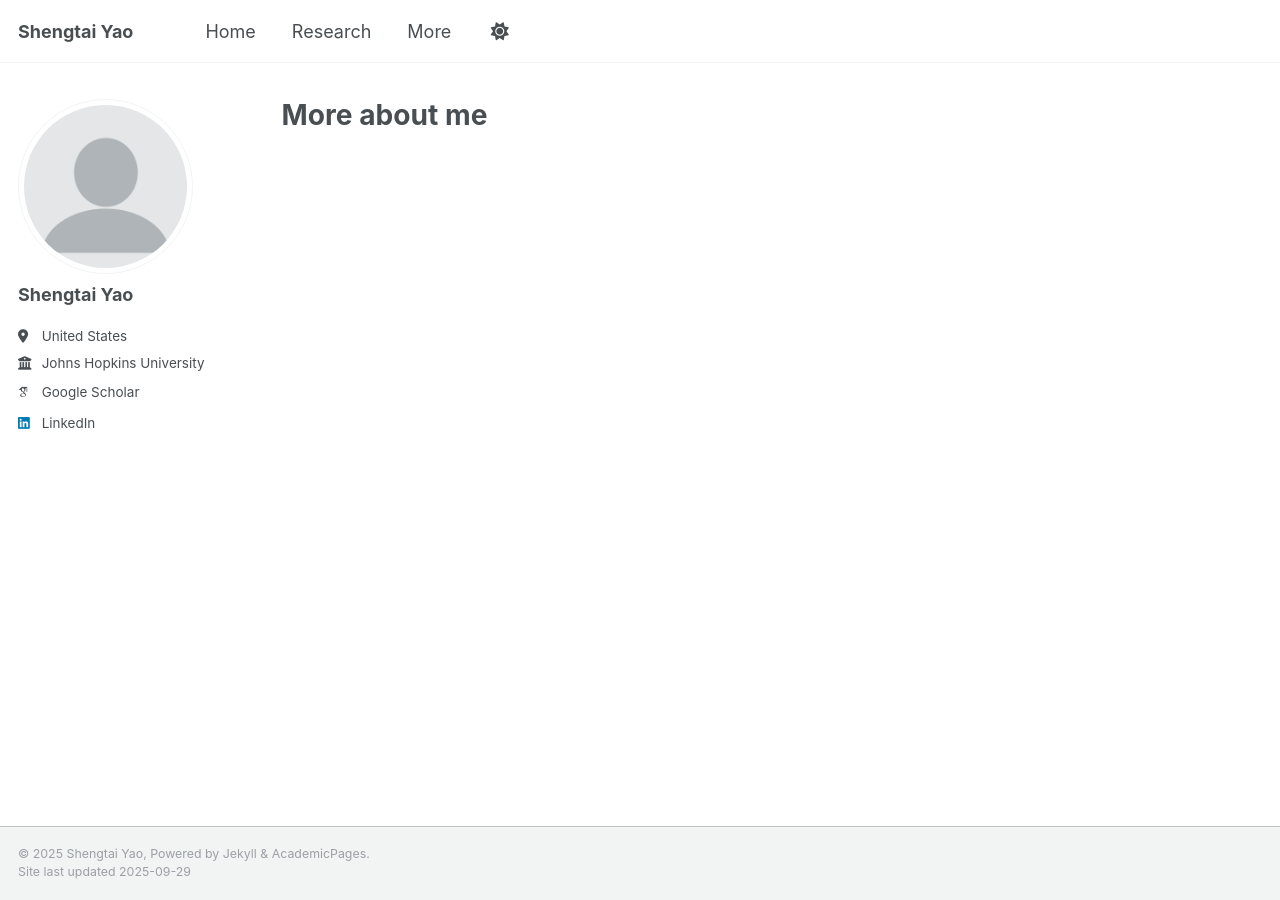
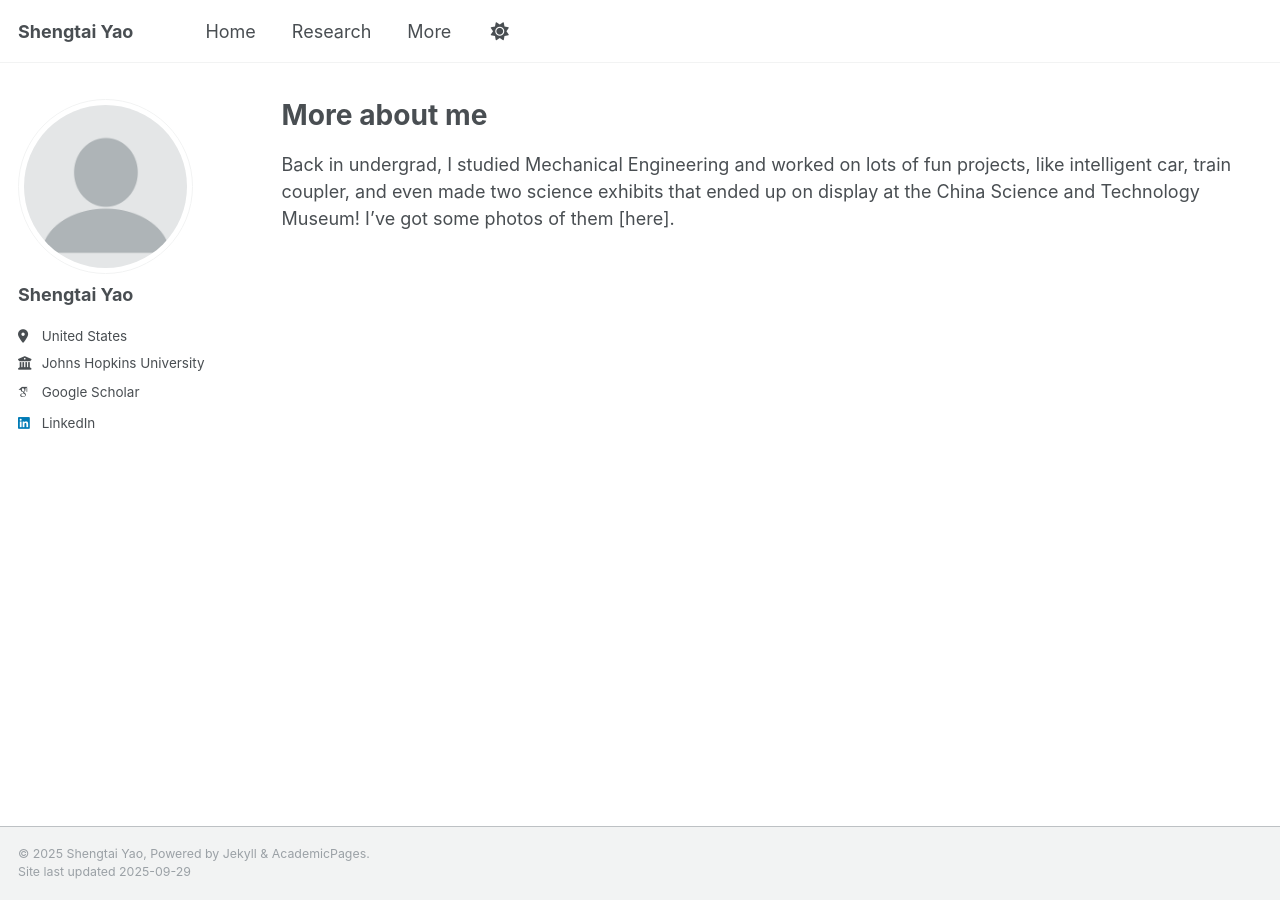
Before and after one commit to Yaoshengtai/Yaoshengtai.github.io, a Jekyll site: the page built from _pages/more.md, in a window 1280 px wide. Built offline with Jekyll 4.4.1, drawn with Linux system fonts in a browser that asks for light colours; some web fonts are replaced.

Commit message:
Update more.md

```diff
--- a/_pages/more.md
+++ b/_pages/more.md
@@ -5,3 +5,5 @@ layout: archive
 author_profile: true
 
 ---
+
+Back in undergrad, I studied Mechanical Engineering and worked on lots of fun projects, like intelligent car, train coupler, and even made two science exhibits that ended up on display at the China Science and Technology Museum! I’ve got some photos of them [here].
```
